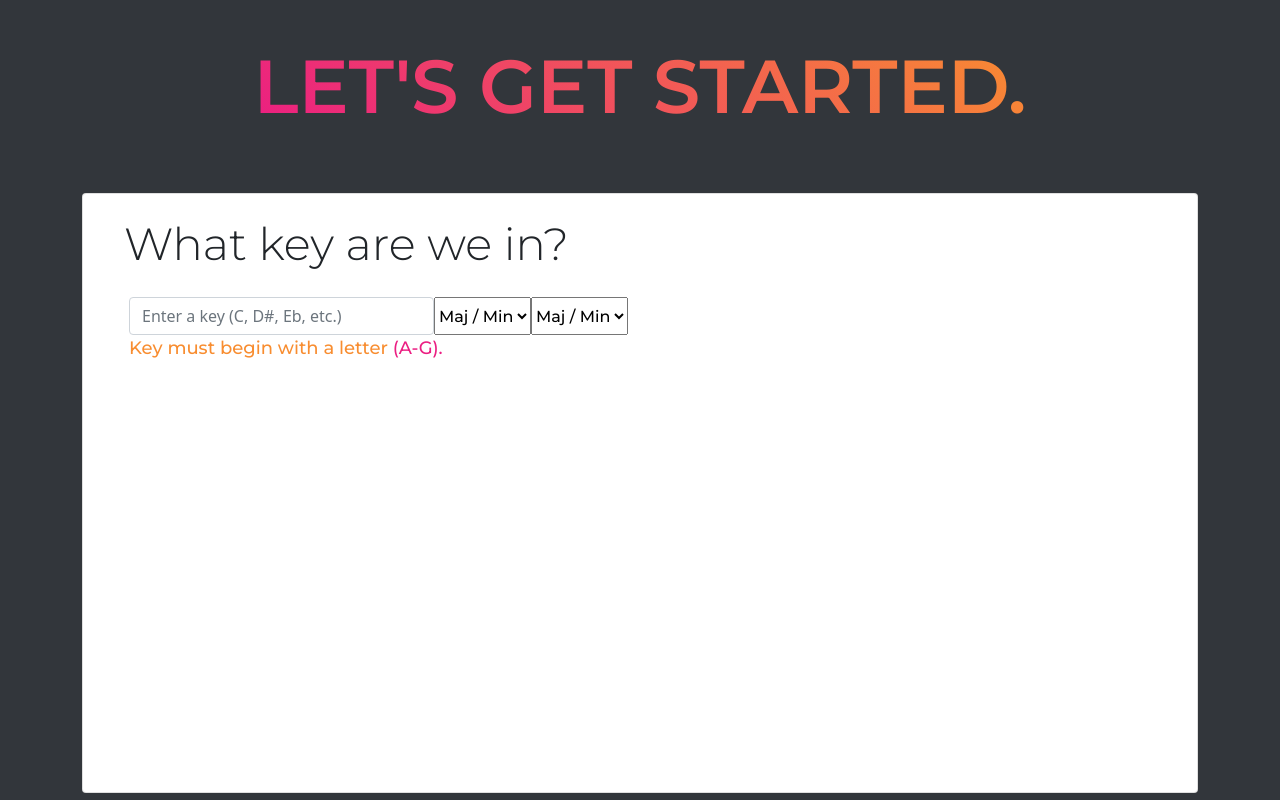
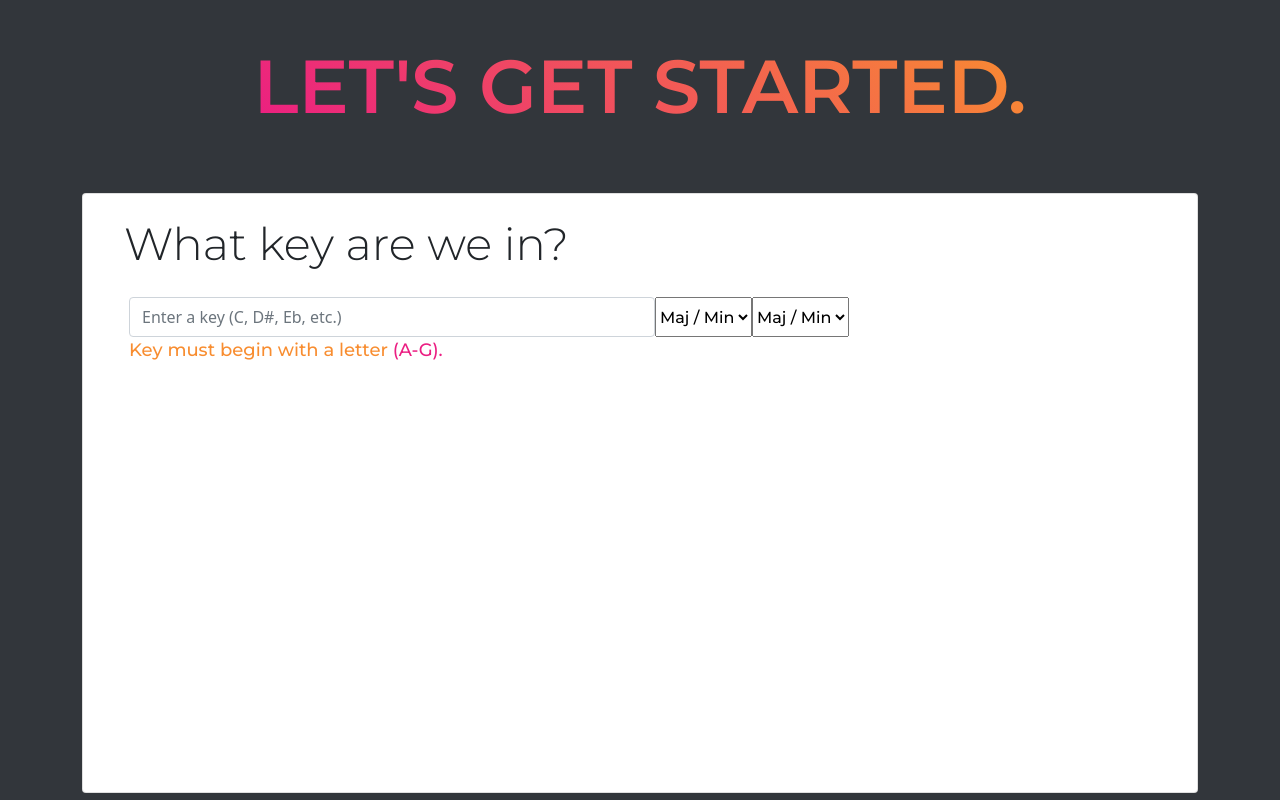
Before and after one commit to nateharrell123/Melody-Maker, a Vue app in the folder melody-maker/: page /#/ in a window 1280 px wide. Built offline with nearby package versions, Linux system fonts and the light colour scheme.

Commit message:
CSS Alignment

```diff
--- a/melody-maker/src/components/MelodyCard.vue
+++ b/melody-maker/src/components/MelodyCard.vue
@@ -1,12 +1,16 @@
 <template>
   <header>
     <div class="container" id="fade-card">
+      <b-col>
       <b-card class="card">
         <div class="melody-form">
+          <b-col>
           <span class="key-title">What key are we in?</span>
+          </b-col>
           <div class="key-select">
             <div class="form-group" id="key-inner-fields" :class="{ 'form-group--error': $v.key.$error }">
-                <b-form-input style="width:305px;" class="form__input" size="md" id="key-input-text" maxlength="2" placeholder="Enter a key (C, D#, Eb, etc.)" v-model.trim="$v.key.$model"/>
+                <b-form-input class="form__input w-50" size="md" id="key-input-text" maxlength="2" placeholder="Enter a key (C, D#, Eb, etc.)" v-model.trim="$v.key.$model"/>
+                <b-col id="select-columns">
                 <b-form-select id="key-modes-select" v-model="keyModeSelected" :options="keyModes">
                   <template #first>
                     <b-form-select-option id="key-modes-select" :value="null" disabled>Maj / Min</b-form-select-option>
@@ -14,9 +18,10 @@
                 </b-form-select>
                 <b-form-select id="key-modes-select" v-model="keyModeSelected" :options="keyModes">
                   <template #first>
-                    <b-form-select-option id="key-modes-select" :value="null" disabled>Maj / Min</b-form-select-option>
+                    <b-form-select-option id="bpm-select" :value="null" disabled>Maj / Min</b-form-select-option>
                   </template>
                 </b-form-select>
+              </b-col>
             </div>
             <div class="error" id="error-message" v-if="!$v.key.startCharValidation">Key must begin with a letter <span class="accent-color">(A-G). </span></div>
             <div class="error" id="error-message" v-if="!$v.key.endCharValidation">Key must end with
@@ -27,6 +32,7 @@
           </div>
         </div>
       </b-card>
+      </b-col>
     </div>
   </header>
 </template>
@@ -93,7 +99,7 @@ export default {
 <style scoped>
 #key-modes-select{
     font-family: "Montserrat";
-
+    min-height:40px;
 }
 .container { /* for animation */
   padding-top: 50px;
@@ -101,6 +107,9 @@ export default {
 }
 #key-inner-fields{
   display:flex;
+}
+#select-columns{
+
 }
 #error-message{
   color:#F88D30;
```
